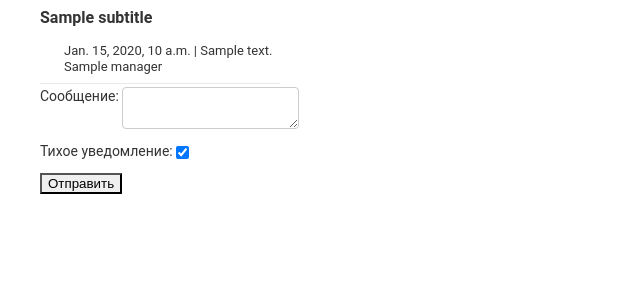
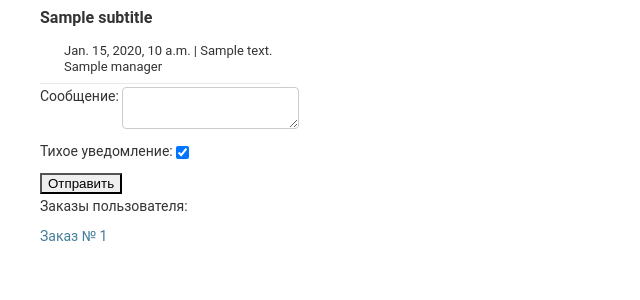
Before and after one commit to Valuenan/django_telegram_bot, a Django app: template templates/users/messages_detail.html in a window 1280 px wide. Shown: the part 140-440 px from the top of the page, without its empty margins (0-640 px from the left). Run offline with Django 3.2, Linux system fonts and the light colour scheme; the template is opened without the code that fills it: most values are stand-ins (such as "Sample title", 1, 10 or a date in 2020); parts of the project's set-up code (start-up, migrations or seed data) failed here and were passed over.

Commit message:
added user orders in user messages

```diff
--- a/shop/views.py
+++ b/shop/views.py
@@ -535,8 +535,10 @@ class UsersMessagesDetail(LoginRequiredMixin, View):
         user = Profile.objects.get(chat_id=pk)
         user_messages = UserMessage.objects.filter(user=user)
         new_message = self.model.objects.filter(checked=False)
+        user_orders = Orders.objects.filter(profile=user, status__in=[1, 2, 3, 4, 5]).values('id')
         return render(request, 'users/messages_detail.html',
-                      context={'user_messages': user_messages, 'new_message': new_message, 'pk': pk})
+                      context={'user_messages': user_messages, 'new_message': new_message, 'pk': pk,
+                               'user_orders': user_orders})
 
 
 class SendMessageToEveryone(LoginRequiredMixin, View):
--- a/templates/users/messages_detail.html
+++ b/templates/users/messages_detail.html
@@ -20,4 +20,9 @@
         <p>Тихое уведомление: <input name="disable_notification" type="checkbox" checked></p>
         <button type="submit">Отправить</button>
     </form>
+    <div><p>Заказы пользователя:</p>
+    {% for order_id in user_orders %}
+        <p><a href="/order/{{ order_id.id }}">Заказ № {{ order_id.id }}</a></p>
+    {% endfor %}
+    </div>
 {% endblock %}
```
